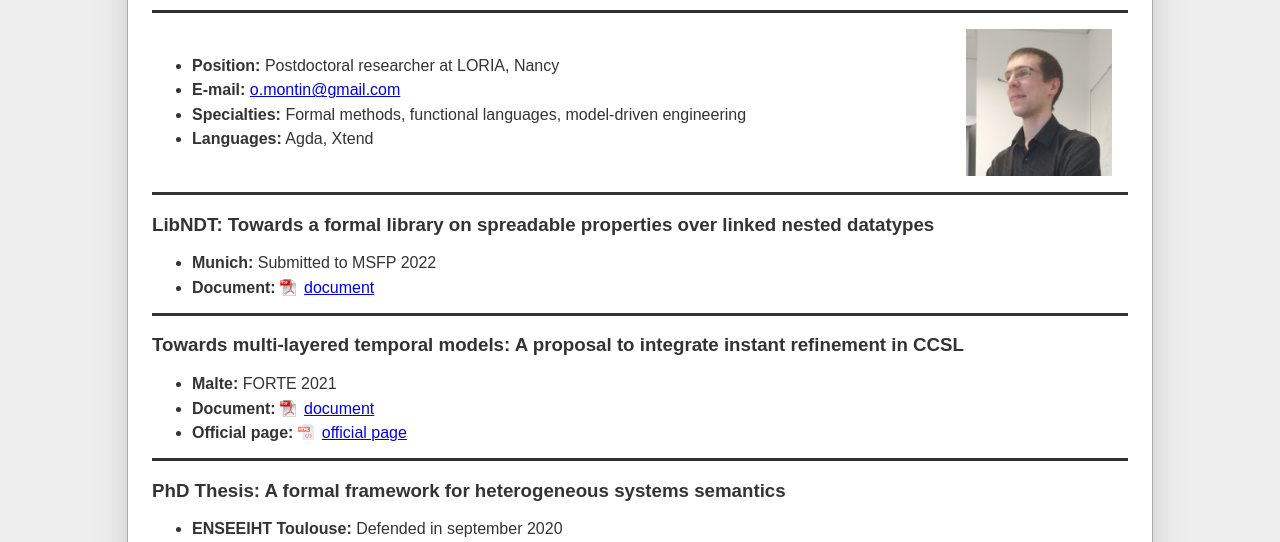
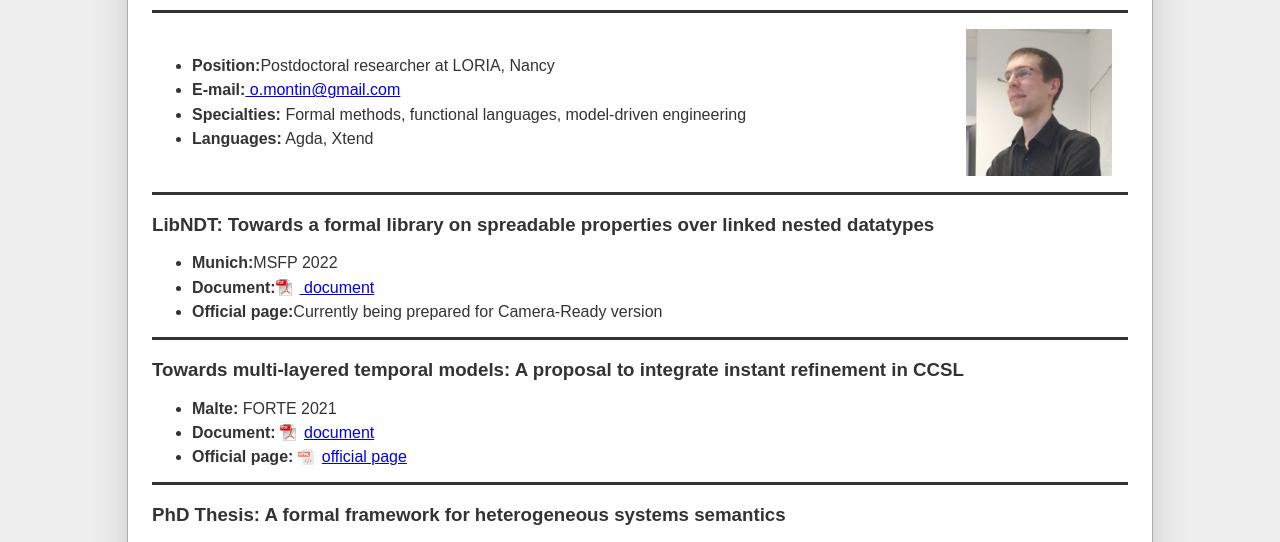
Before and after one commit to mmontin/mmontin.github.io, a plain HTML site: page index.html in a window 1280 px wide. Shown: the part 229-771 px from the top of the page. Drawn offline with Linux system fonts and the light colour scheme.

Commit message:
accepted msfp

```diff
--- a/index.html
+++ b/index.html
@@ -2,9 +2,9 @@
 <html>
 	<head>
 		<title>Mathieu MONTIN's Home Page</title>
-		<link rel="icon" type="image/png" href="img/n7logo.png" />
-		<meta name="author" content="monsieuro" >
-		<meta name="date" content="2018-03-16T18:38:55+0100" >
+		<link rel="icon" type="image/png" href="img/n7logo.png"/>
+		<meta name="author" content="monsieuro">
+		<meta name="date" content="2018-03-16T18:38:55+0100">
 		<meta name="copyright" content="Copyright 2017 INP Toulouse">
 		<meta name="keywords" content="enseeiht, irit, inpt, informatique, recherche">
 		<meta name="description" content="Mathieu MONTIN Home Page">
@@ -22,8 +22,8 @@
 		</header>
 		<div class="flex-mycontainer">
 			<ul>
-				<li><strong>Position:</strong> Postdoctoral researcher at LORIA, Nancy</li>
-				<li><strong>E-mail:</strong> <a href="mailto:o.montin@gmail.com"> o.montin@gmail.com</a></li>
+				<li><strong>Position:</strong>Postdoctoral researcher at LORIA, Nancy</li>
+				<li><strong>E-mail:</strong><a href="mailto:o.montin@gmail.com"> o.montin@gmail.com</a></li>
 				<li><strong>Specialties:</strong> Formal methods, functional languages, model-driven engineering</li>
 				<li><strong>Languages:</strong> Agda, Xtend</li>
 			</ul>
@@ -32,8 +32,9 @@
 		<div class="mycontainer">
 		  <h3>LibNDT: Towards a formal library on spreadable properties over linked nested datatypes</h3>
 		  			<ul>
-				<li><strong>Munich:</strong> Submitted to MSFP 2022 </li>
-				<li><strong>Document:</strong> <a class="pdf" href="msfp2022.pdf"> document</a> </li>
+				<li><strong>Munich:</strong>MSFP 2022</li>
+				<li><strong>Document:</strong><a class="pdf" href="msfp2022.pdf"> document</a> </li>
+				<li><strong>Official page:</strong>Currently being prepared for Camera-Ready version</li>
 			</ul>
 		</div>
 		<div class="mycontainer">
```
